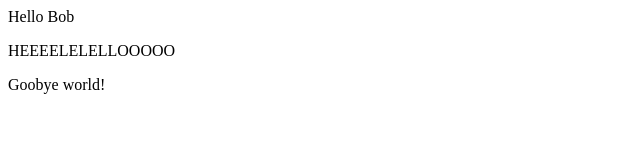
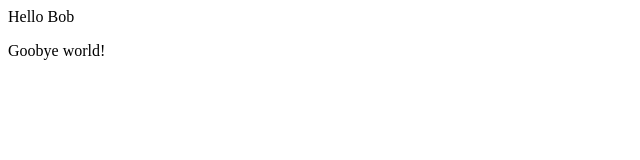
Before and after one commit to benoj/web-example, a plain HTML site: page index.html in a window 1280 px wide. Shown: the whole page, without its empty margins (0-640 px from the left). Drawn offline with Linux system fonts and the light colour scheme.

Commit message:
Revert "some other guy di dthid"
This reverts commit 3121b2a1a691a3404b127f0e9ad31112ad604088.

```diff
--- a/index.html
+++ b/index.html
@@ -1,7 +1,6 @@
 <html>
     <body>
         <p>Hello Bob</p>
-        <p> HEEEELELELLOOOOO </p>
         <p>Goobye world!</p>
     </body>
 </html>
```
